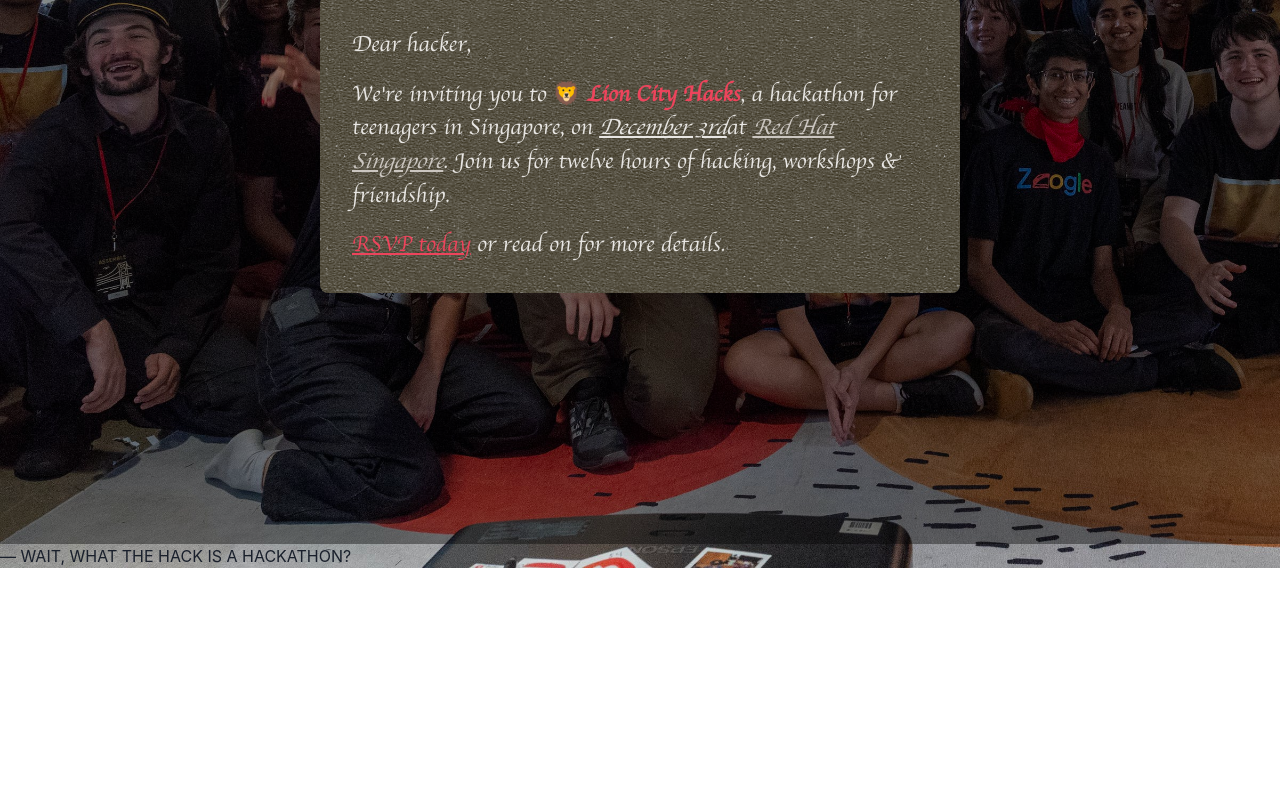
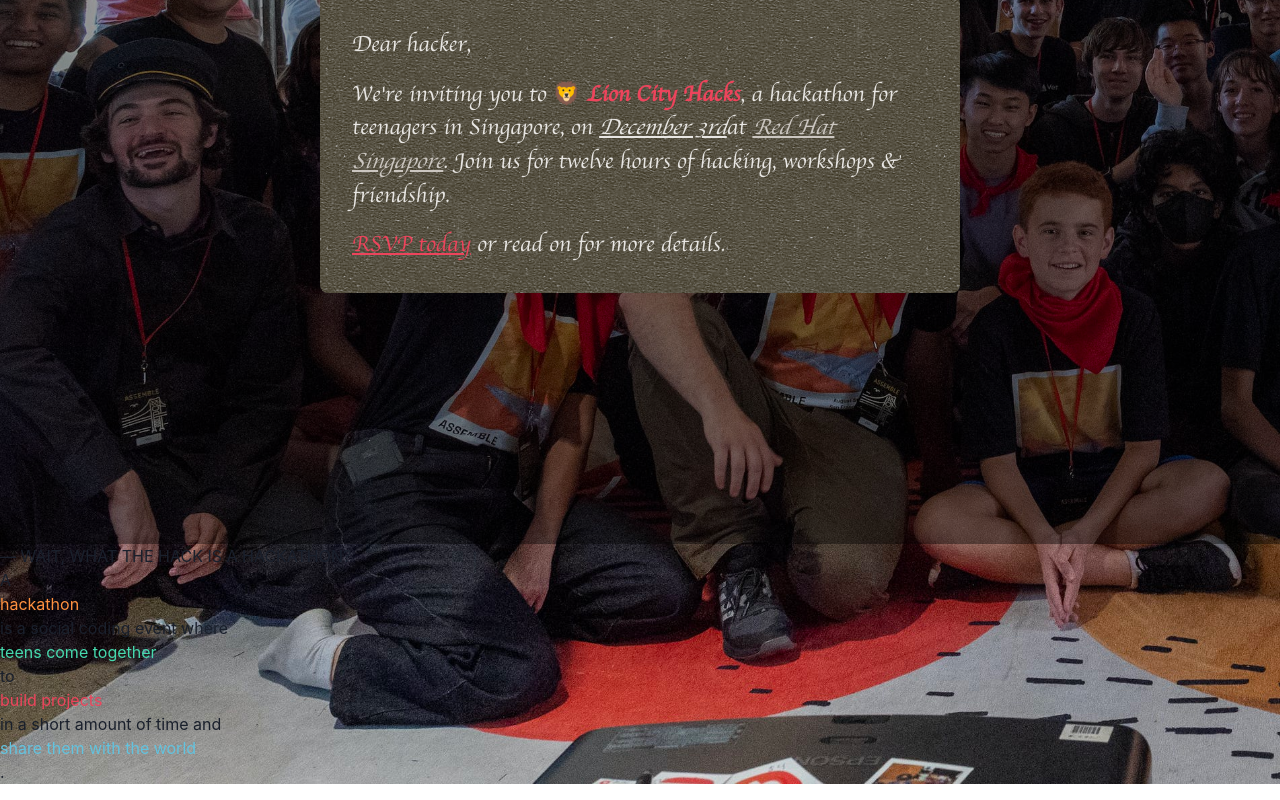
Before and after one commit to NicholasJohansan/LionCityHacks2022-TVH, a React (Vite) app: page / in a window 1280 px wide. Shown: the part 256-1056 px from the top of the page. Before the commit the page ends 824 px from the top, so only its background shows below. Built offline with nearby package versions, Linux system fonts and the light colour scheme; a web font is replaced by a local one.

Commit message:
adding body text

```diff
--- a/src/sections/Body.tsx
+++ b/src/sections/Body.tsx
@@ -1,15 +1,24 @@
+import { Box, Flex, Text } from "@chakra-ui/react";
 import { motion } from 'framer-motion';
 
 const Body: React.FC = () => {
   return (
-    <div>
-        <div>
+    <Box>
+        <Box>
             <motion.div
             animate='animate'>
                 <h1> — WAIT, WHAT THE HACK IS A HACKATHON?</h1>
             </motion.div>
-        </div>
-    </div>
+        </Box>
+        <Box>
+            <Text mb="1rem">
+                A <Text color="#ff9140">hackathon</Text>
+                is a social coding event where <Text color="#46daae">teens come together</Text>
+                to <Text color="#ed445c">build projects</Text>
+                in a short amount of time and <Text color="#62c3df">share them with the world</Text>.
+            </Text>
+        </Box>
+    </Box>
     );
 };
 
```
